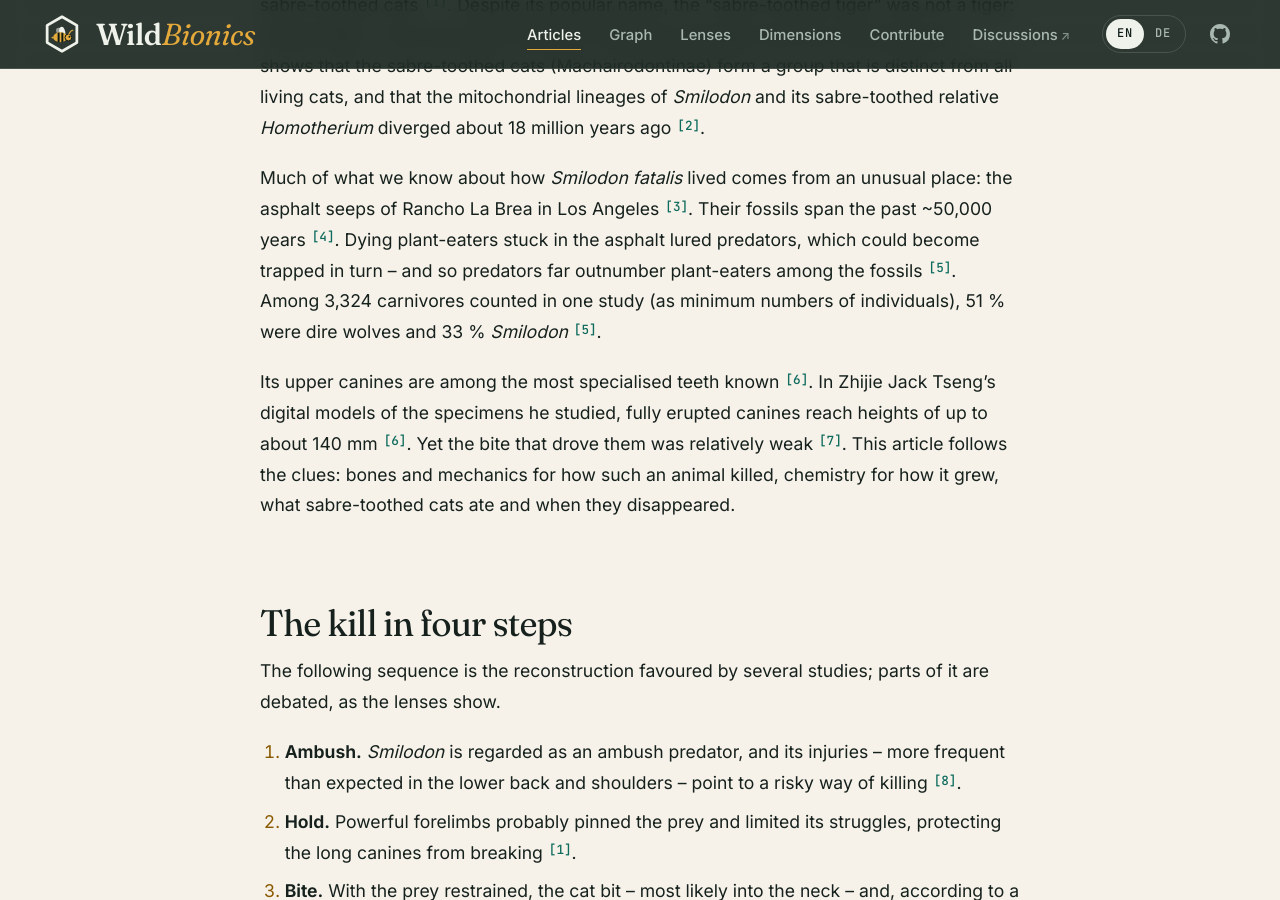
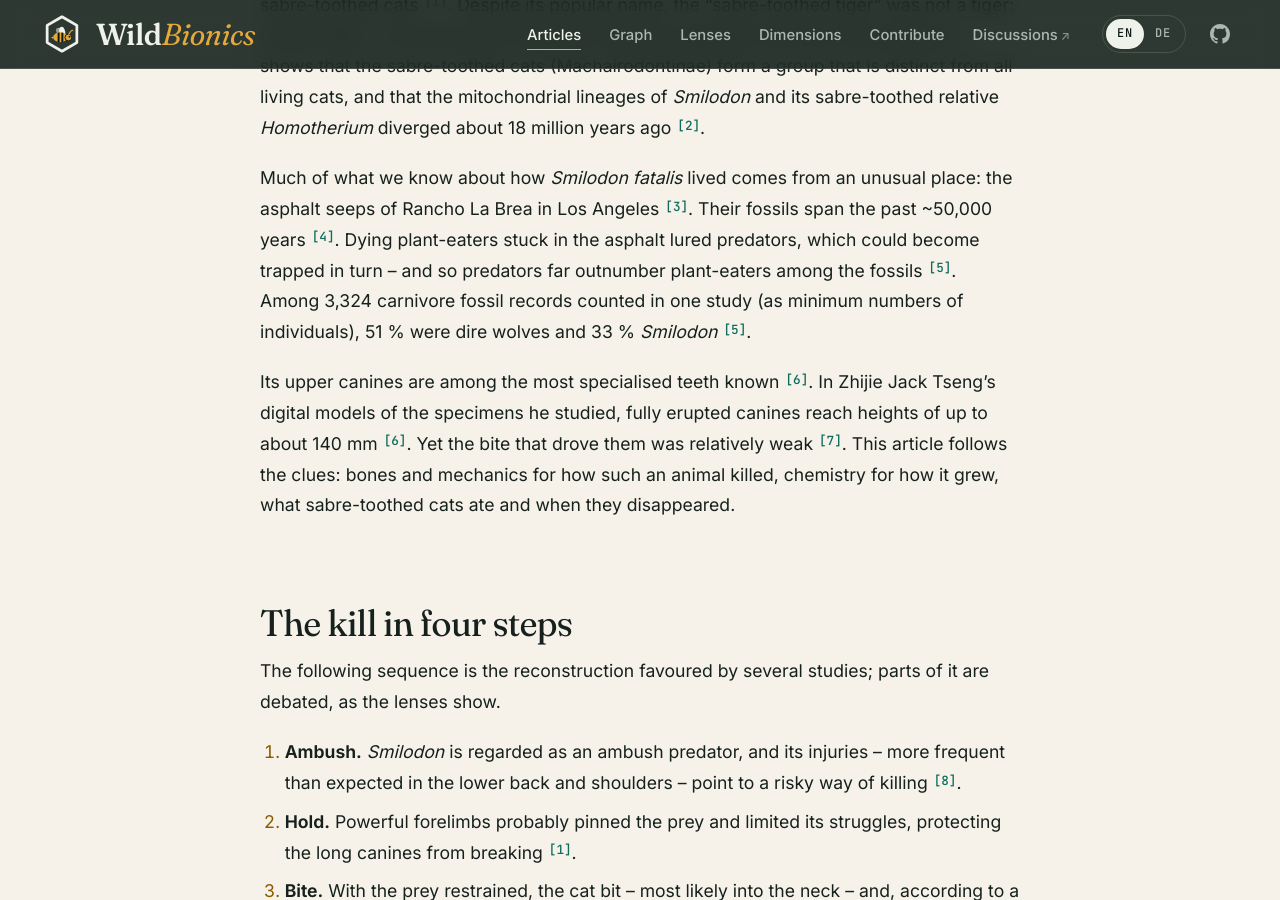
Before and after one commit to hstoecker/wildbionics, a Jekyll site: the page built from _articles/smilodon-bite.en.md, in a window 1280 px wide and 900 px high, scrolled down 1648 px. Built offline with Jekyll 4.4.1, drawn with Linux system fonts in a browser that asks for light colours.

Commit message:
Review fix: 3,324 counted as fossil records (EN + DE)
Co-Authored-By: Claude Opus 5.5 <noreply@anthropic.com>

```diff
--- a/_articles/smilodon-bite.en.md
+++ b/_articles/smilodon-bite.en.md
@@ -207,7 +207,7 @@ status: published
 
 *Smilodon fatalis* is a sabre-toothed cat – and few extinct predators are as well known as the sabre-toothed cats [1](#ref-1){:.cite}. Despite its popular name, the "sabre-toothed tiger" was not a tiger: ancient DNA – from the South American *Smilodon populator* and from *Homotherium* – shows that the sabre-toothed cats (Machairodontinae) form a group that is distinct from all living cats, and that the mitochondrial lineages of *Smilodon* and its sabre-toothed relative *Homotherium* diverged about 18 million years ago [2](#ref-2){:.cite}.
 
-Much of what we know about how *Smilodon fatalis* lived comes from an unusual place: the asphalt seeps of Rancho La Brea in Los Angeles [3](#ref-3){:.cite}. Their fossils span the past ~50,000 years [4](#ref-4){:.cite}. Dying plant-eaters stuck in the asphalt lured predators, which could become trapped in turn – and so predators far outnumber plant-eaters among the fossils [5](#ref-5){:.cite}. Among 3,324 carnivores counted in one study (as minimum numbers of individuals), 51 % were dire wolves and 33 % *Smilodon* [5](#ref-5){:.cite}.
+Much of what we know about how *Smilodon fatalis* lived comes from an unusual place: the asphalt seeps of Rancho La Brea in Los Angeles [3](#ref-3){:.cite}. Their fossils span the past ~50,000 years [4](#ref-4){:.cite}. Dying plant-eaters stuck in the asphalt lured predators, which could become trapped in turn – and so predators far outnumber plant-eaters among the fossils [5](#ref-5){:.cite}. Among 3,324 carnivore fossil records counted in one study (as minimum numbers of individuals), 51 % were dire wolves and 33 % *Smilodon* [5](#ref-5){:.cite}.
 
 Its upper canines are among the most specialised teeth known [6](#ref-6){:.cite}. In Zhijie Jack Tseng's digital models of the specimens he studied, fully erupted canines reach heights of up to about 140 mm [6](#ref-6){:.cite}. Yet the bite that drove them was relatively weak [7](#ref-7){:.cite}. This article follows the clues: bones and mechanics for how such an animal killed, chemistry for how it grew, what sabre-toothed cats ate and when they disappeared.
 
```
Also changed, not shown: _articles/smilodon-bite.de.md (+1 -1 lines).
